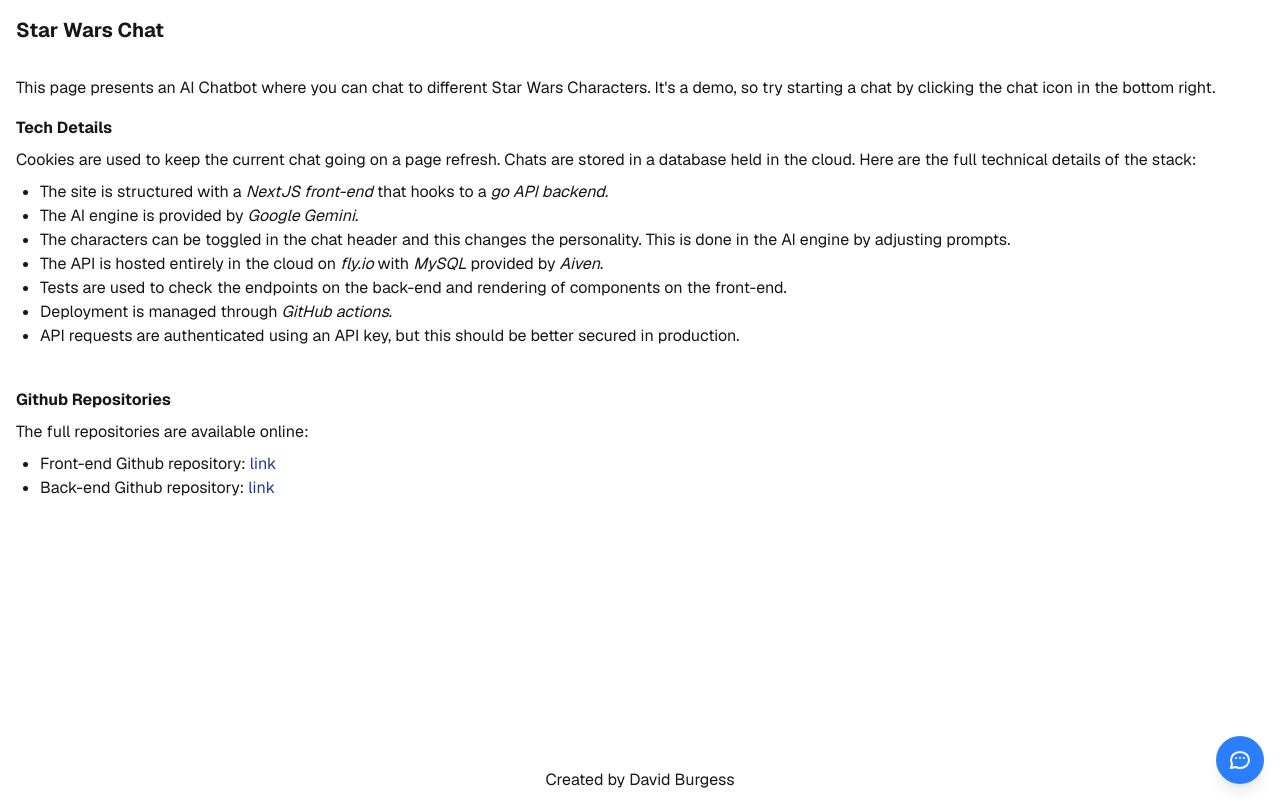
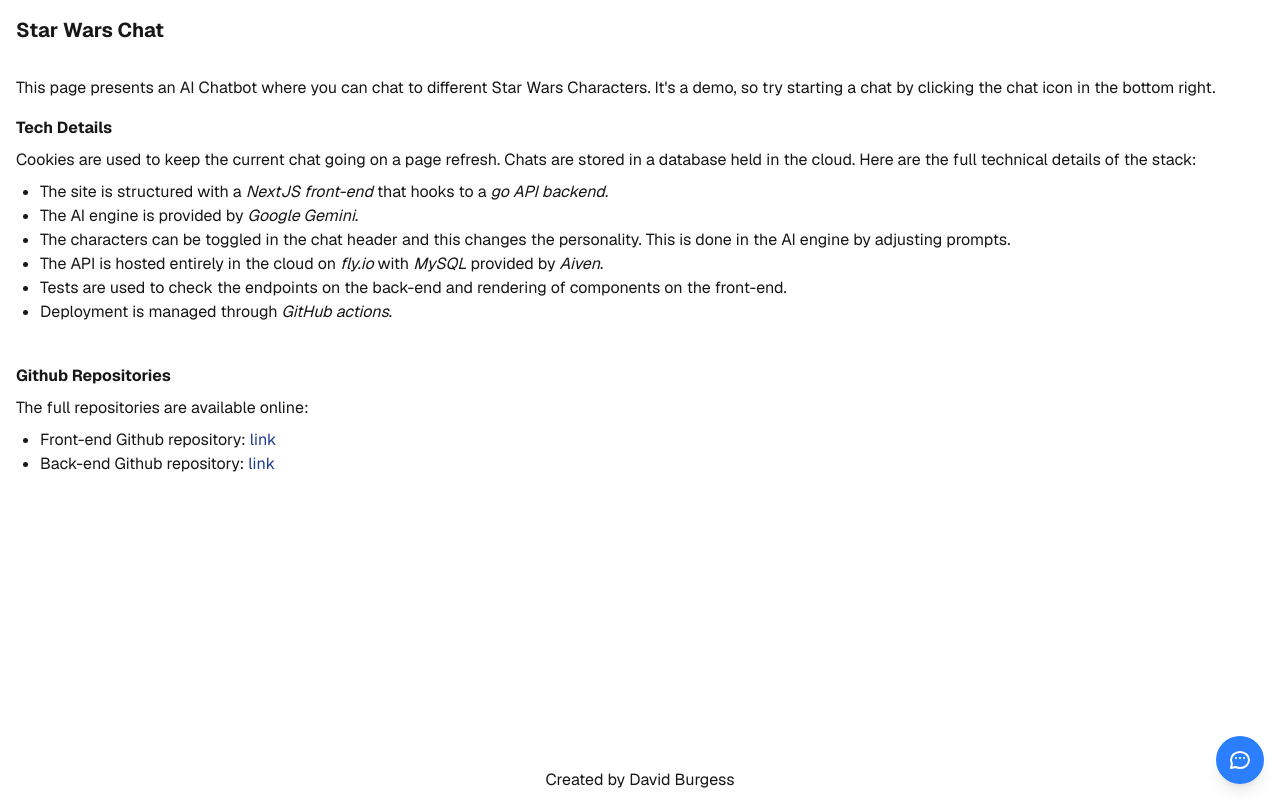
Before and after one commit to dbhighlander/star_wars_chat_frontend, a Next.js app: page / in a window 1280 px wide. Built offline with nearby package versions, Linux system fonts and the light colour scheme; no server answers.

Commit message:
Updated main page text

```diff
--- a/src/app/page.tsx
+++ b/src/app/page.tsx
@@ -23,7 +23,6 @@ export default async function Home() {
                 <li>The API is hosted entirely in the cloud on <span className='italic'>fly.io</span> with <span className='italic'>MySQL</span> provided by <span className='italic'>Aiven</span>.</li>
                 <li>Tests are used to check the endpoints on the back-end and rendering of components on the front-end.</li>
                 <li>Deployment is managed through <span className='italic'>GitHub actions</span>.</li>
-                <li>API requests are authenticated using an API key, but this should be better secured in production.</li>
               </ul>
               <h2 className='texr-l font-bold mt-4 mb-2'>Github Repositories</h2>
               <p>The full repositories are available online:</p>
```
